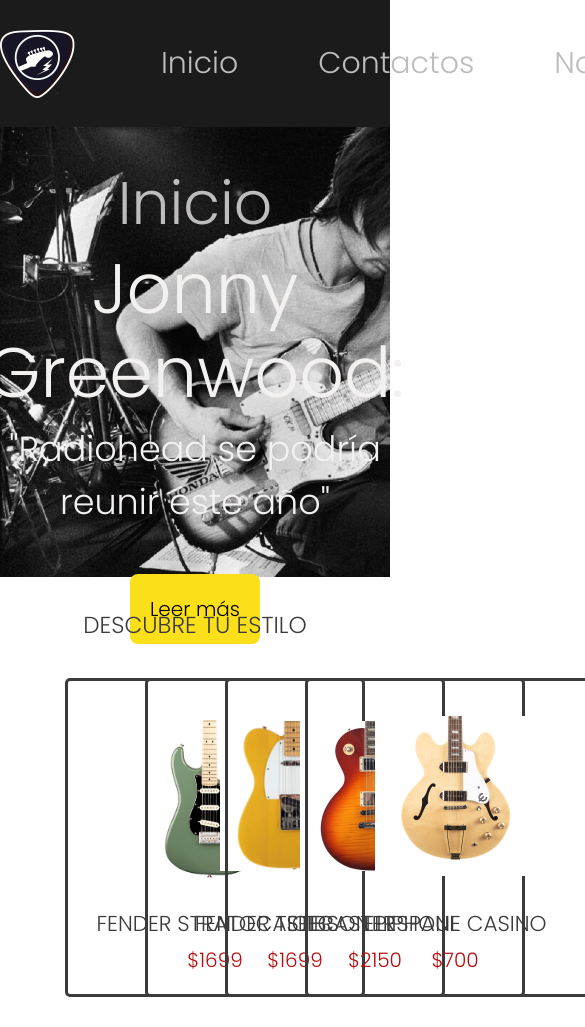
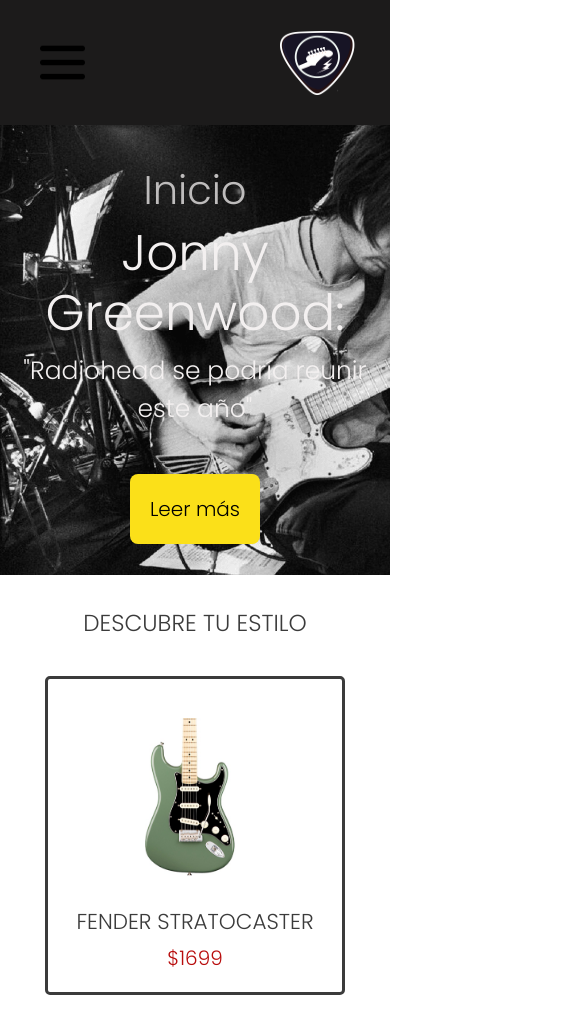
Before and after one commit to hugoanto70/MUSICHOUSE, a website: page index.html in a window 390 px wide. Shown: the top 1027 px of the page, 585 px wide, since content can reach past the window. Drawn offline with nearby package versions, Linux system fonts and the light colour scheme.

Commit message:
nav animacion

```diff
--- a/SCSS/styles.scss
+++ b/SCSS/styles.scss
@@ -11,33 +11,67 @@
 /*heater navegador*/
 .navegador{
     background-color: #1c1b1b;
-    background-size: cover;
+
     display: flex;
     align-items: center;
-    justify-content: space-around;
-    position:sticky;
-    top:0px;
-    @media(max-width:768px){
-      background-size: cover;
-    }
+    justify-content:space-between;
 
     .logo{
         width: 80px;
-        object-fit:cover;
+        height:64px;
+        margin:30px;
+
     }
 
     .enlaces{
       font-size: 30px;
       list-style: none;
       display: flex;
-      padding: 25px;
-      margin: 16px;
+
       li a{
         color:#bebcbc;
-        margin: 40px;
+        font-size: 30px;
         text-decoration: none;
+        display:block;
+        padding:10px 15px;
       }
     }
+    .menu{
+      display:none;
+    }
+    @media(max-width:768px){
+
+      .menu{
+      display:block;
+      margin:40px;
+      width: 45px;
+      order:-1;
+     }
+     .menu:hover + ul {
+      left: 0;
+     }
+      .enlaces{
+      left: -500px;
+      position:fixed;
+      top:0;
+      width:250px;
+      height:100vh;
+      background-color: #fafafa;
+      flex-direction:column;
+      align-items: center;
+      padding-top:50px;
+      transition: 0.5s;
+      li a{
+        color:#1c1b1b;
+        margin-right:15px;
+        cursor: pointer;
+
+      }
+     }
+     .enlaces:hover{
+      left:0;
+     }
+   }
 }
 
 
@@ -88,6 +122,28 @@
             cursor: pointer;
          }
      }
+     @media(max-width:768px){
+        .letras-centrales{
+          font-size: 50px;
+       }
+       .info{
+          font-size: 60px;
+       }
+       .info2{
+          font-size: 35px;
+       }
+     }
+     @media(max-width:576px){
+      .letras-centrales{
+        font-size: 40px;
+     }
+     .info{
+        font-size: 50px;
+     }
+     .info2{
+        font-size: 25px;
+     }
+   }
  }
 
 
@@ -130,6 +186,7 @@
  /*main index*/
 
  .mainindex {
+
     text-align: center;
     margin: 35px;
     font-size: 25px;
@@ -168,6 +225,24 @@
             }
         }
       }
+      @media(max-width:992px){
+        .conjunto{
+          grid-template-columns: 50% 50%;
+          justify-items: center;
+        }
+      }
+      @media(max-width:768px){
+        .conjunto{
+          grid-template-columns: 50% 50%;
+
+        }
+      }
+      @media(max-width:576px){
+        .conjunto{
+          grid-template-columns: 100%;
+          justify-items: center;
+        }
+      }
   }
 
 
@@ -175,6 +250,7 @@
 
   /*main contactanos*/
   .maincontactos{
+
     text-align: center;
     margin: 35px;
     font-size: 25px;
@@ -294,11 +370,38 @@
        .maps{
         border-radius: 10px;
         width:75%;
-        height:300px;
-        margin: 40px;
+        height:85%;
+        margin-left: 40px;
         grid-column-start: 2;
         grid-column-end: 5;
        }
+       @media(max-width:768px){
+        .datos{
+          font-size: 13px;
+          margin: 40px;
+          span{
+              color: #b1afaf;;
+              font-size: 13px;
+             }
+         }
+         .maps{height:85%}
+
+      }
+      @media(max-width:576px){
+        .datos{
+          font-size: 13px;
+          margin: 40px;
+          span{
+              color: #b1afaf;;
+              font-size: 10px;
+             }
+         }
+         .maps{
+          height:85%;
+          width: 70%;
+        }
+
+      }
   }
 
 
--- a/index.html
+++ b/index.html
@@ -12,10 +12,9 @@
 </head>
 
 <body>
-    <header >
-
-        <nav class="navegador" >
-            <img src="./multimedia/img/logo.png" class="logo" ></h1>
+       <nav class="navegador" >
+            <img src="./multimedia/img/logo.png" class="logo" >
+            <img src="./multimedia/img/menu.png" class="menu" >
 
             <ul class="enlaces">
 
@@ -27,7 +26,7 @@
 
 
         </nav>
-
+    <header>
         <div class="portada">
             <h1 class="letras-centrales">Inicio</h1>
             <h2 class="info">Jonny Greenwood:</h2>
```
Also changed, not shown: pages/contactos.html (+1 -0 lines), pages/nosotros.html (+1 -0 lines), CSS/styles.css, multimedia/img/menu.png (added), 1 other file.
